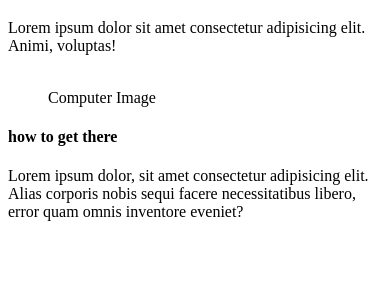
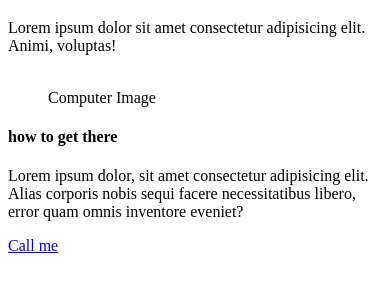
Before and after one commit to mdrayhanuddin9090-ux/test, a plain HTML site: page index.html in a window 390 px wide. Shown: the part 87-376 px from the top of the page. Drawn offline with Linux system fonts and the light colour scheme.

Commit message:
added telephone number

```diff
--- a/index.html
+++ b/index.html
@@ -14,7 +14,6 @@
           <li><a href="table.html">Table</a></li>
           <li><a href="flex.html">Flex</a></li>
           <li><a href="center.html">Center</a></li>
-
         </ul>
       </nav>
     </header>
@@ -41,6 +40,8 @@
         </section>
       </article>
     </main>
-    <footer></footer>
+    <footer>
+      <a href="tel:+88012456789">Call me</a>
+    </footer>
   </body>
 </html>
```
